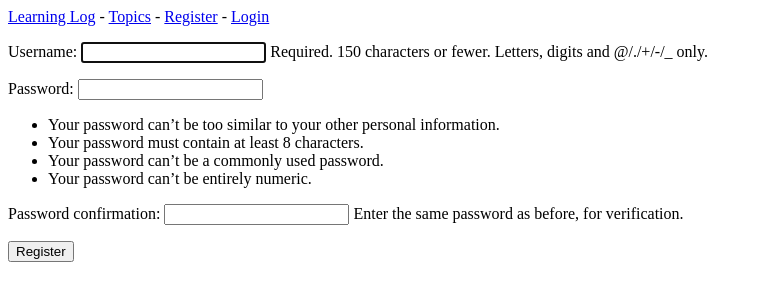
After one commit to interset-wq/ll, a Django app: page /register/ in a window 1280 px wide. The commit adds this page. Shown: the top 301 px of the page, without its empty margins (0-759 px from the left). Run offline with Django 5.2, Linux system fonts and the light colour scheme.

Commit message:
feat(backend): user auth and ownership

```diff
--- /dev/null
+++ b/backend/accounts/templates/registration/register.html
@@ -0,0 +1,11 @@
+{% extends 'learning_logs/base.html' %}
+
+
+{% block content %}
+  <form method="post" action="{% url 'accounts:register' %}">
+  {% csrf_token %}
+    {{ form.as_p }}
+  <input type="submit" value="Register">
+  <input type="hidden" name="next" value="{% url 'learning_logs:index' %}">
+  </form>
+{% endblock %}
--- a/backend/accounts/urls.py
+++ b/backend/accounts/urls.py
@@ -1,7 +1,10 @@
 from django.urls import path,include
+
+from . import views
 
 
 app_name = 'accounts'
 urlpatterns = [
     path('', include('django.contrib.auth.urls')),
+    path('register/', views.register, name='register'),
 ]
--- a/backend/accounts/views.py
+++ b/backend/accounts/views.py
@@ -1,3 +1,16 @@
-from django.shortcuts import render
+from django.shortcuts import render, redirect
+from django.contrib.auth import login
+from django.contrib.auth.forms import UserCreationForm
 
-# Create your views here.
+
+def register(request):
+    if request.method == 'POST':
+        form = UserCreationForm(request.POST)
+        if form.is_valid():
+            new_user = form.save()
+            login(request, new_user)
+            return redirect('learning_logs:index')
+    else:
+        form = UserCreationForm()
+    context = {'form': form}
+    return render(request, template_name='registration/register.html', context=context)
--- a/backend/config/settings.py
+++ b/backend/config/settings.py
@@ -123,3 +123,6 @@ USE_TZ = True
 # https://docs.djangoproject.com/en/6.0/howto/static-files/
 
 STATIC_URL = 'static/'
+
+# Redirect
+LOGIN_URL = 'accounts:login'
--- a/backend/learning_logs/models.py
+++ b/backend/learning_logs/models.py
@@ -1,9 +1,11 @@
 from django.db import models
+from django.contrib.auth.models import User
 
 
 class Topic(models.Model):
     text = models.CharField(max_length=200)
     date_added = models.DateTimeField(auto_now_add=True)
+    owner = models.ForeignKey(User, on_delete=models.CASCADE)
 
     class Meta:
         ordering = ['date_added', 'text']
--- a/backend/learning_logs/templates/learning_logs/base.html
+++ b/backend/learning_logs/templates/learning_logs/base.html
@@ -5,7 +5,7 @@
   <title>Learning Log</title>
 </head>
 <body>
-<p>
+<div>
   <a href="{% url 'learning_logs:index' %}">Learning Log</a> -
   <a href="{% url 'learning_logs:topics' %}">Topics</a> -
   {% if user.is_authenticated %}
@@ -14,10 +14,13 @@
     {% csrf_token %}
     <button type="submit">Logout</button>
     </form>
+{#  <a href="{% url 'accounts:logout' %}">Logout</a> -#}
+
   {% else %}
+  <a href="{% url 'accounts:register' %}">Register</a> -
   <a href="{% url 'accounts:login' %}">Login</a>
   {% endif %}
-</p>
+</div>
 {% block content %}
 {% endblock %}
 </body>
```
Also changed, not shown: backend/learning_logs/views.py (+16 -3 lines), backend/learning_logs/migrations/0003_topic_owner.py (added).
